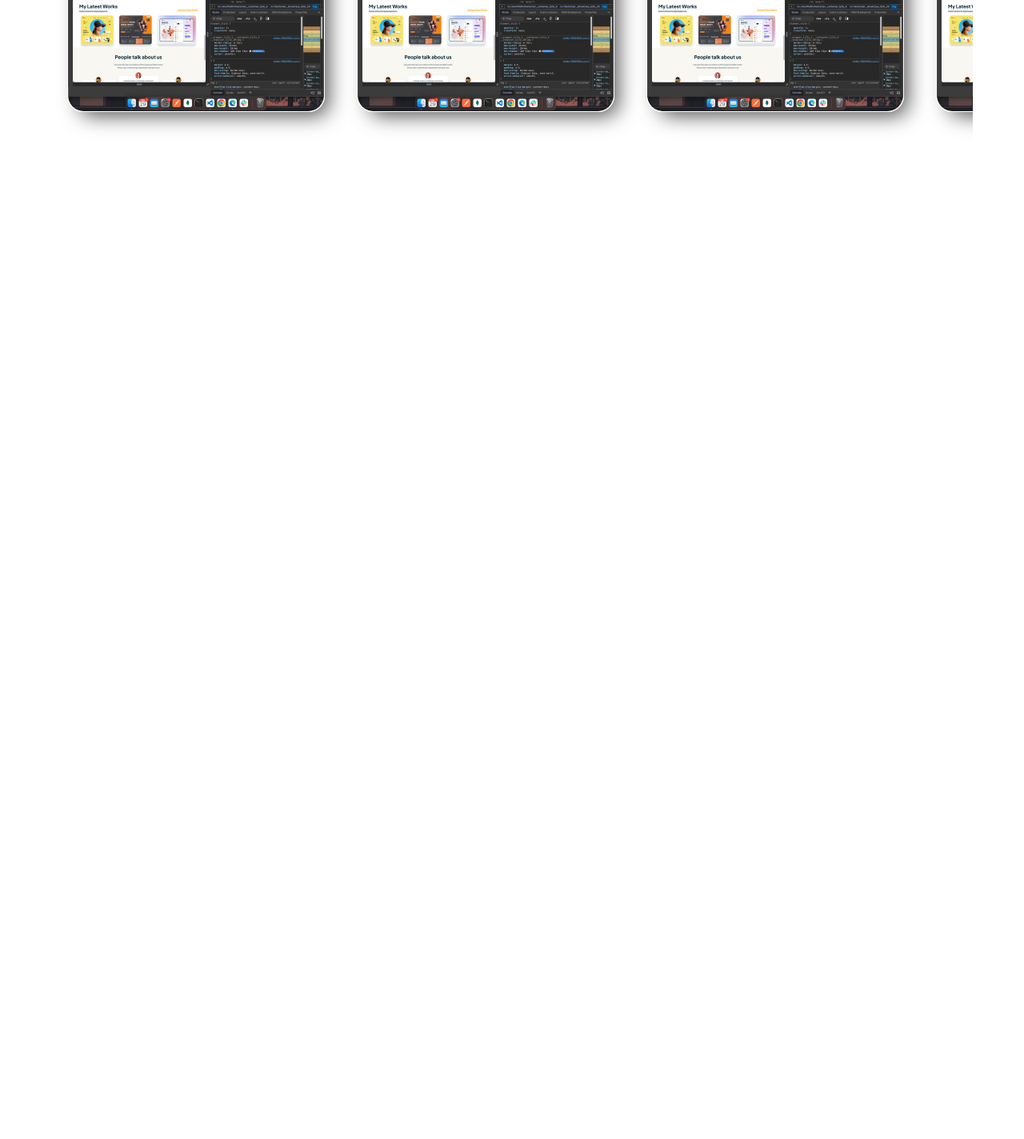
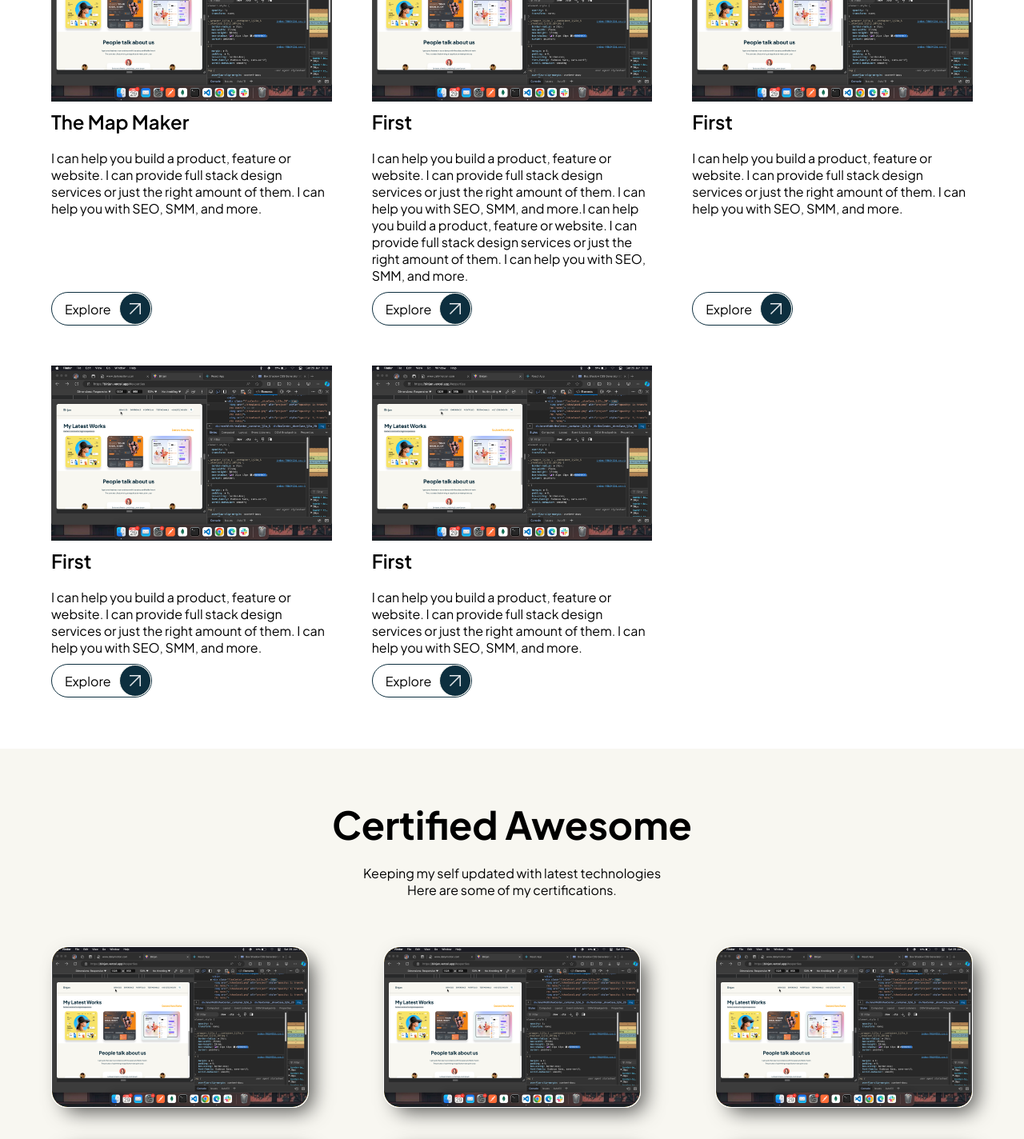
Before and after one commit to vinayak0505/website, a React (Create React App) app: page / in a window 1280 px wide. Shown: the part 2680-4104 px from the top of the page at 80% size. Before the commit the page ends 2924 px from the top, so only its background shows below. Built offline with nearby package versions, Linux system fonts and the light colour scheme.

Commit message:
completed certificate

```diff
--- a/src/App.tsx
+++ b/src/App.tsx
@@ -1,5 +1,6 @@
 
 import './App.css';
+import Certificates from './Certificates/Certificates';
 import Experience from './Experience/Experience';
 import Experties from './Experties/Experties';
 import Header from './Header/Header';
@@ -13,7 +14,8 @@ function App() {
       <Home />
       <Experties />
       <Experience />
-      <Projects/>
+      <Projects />
+      <Certificates />
     </div>
   );
 }
--- /dev/null
+++ b/src/Certificates/Certificates.module.scss
@@ -0,0 +1,63 @@
+.certificates {
+    padding: 64px;
+    display: flex;
+    flex-direction: column;
+    align-items: center;
+    gap: 20px;
+    text-align: center;
+
+    .title {
+        font-size: 3rem;
+        font-weight: 700;
+    }
+}
+
+.items {
+    margin-top: 40px;
+    display: flex;
+    gap: 40px;
+    overflow: visible;
+    flex-wrap: wrap;
+    justify-content: space-between;
+
+    .item {
+        --shadow-color: rgba(0, 0, 0, 0.7);
+        --radius: 20px;
+        height: 200px;
+        position: relative;
+        border: 1px solid white;
+        -webkit-box-shadow: 10px 10px 26px -6px var(--shadow-color);
+        -moz-box-shadow: 10px 10px 26px -6px var(--shadow-color);
+        box-shadow: 10px 10px 26px -6px var(--shadow-color);
+        border-radius: var(--radius);
+        overflow: clip;
+
+        .image {
+            background-color: var(--secondary-color-3);
+            height: 200px;
+            min-width: 200px;
+            border-radius: var(--radius);
+        }
+
+        .title {
+            border-top: 1px solid white;
+            border-right: 1px solid white;
+            padding: 4px 12px;
+            font-size: 1.5rem;
+            font-weight: 500;
+            border-radius: 0px var(--radius) 0px var(--radius);
+            position: absolute;
+            bottom: 0;
+            background-color: var(--primary-color);
+            translate: -100%;
+            color: white;
+            transition: translate 0.2s;
+        }
+
+        &:hover {
+            .title {
+                translate: 0px;
+            }
+        }
+    }
+}
--- /dev/null
+++ b/src/Certificates/Certificates.tsx
@@ -0,0 +1,29 @@
+import { Certificate, certificates } from "../constans";
+import Styles from "./Certificates.module.scss";
+
+
+const Item = ({ item }: { item: Certificate }) => {
+    return <a className={Styles.item} href={item.link}>
+        <img className={Styles.image} src={item.image} alt={item.title} />
+        <div className={Styles.title}>{item.title}</div>
+    </a>
+}
+
+const Certificates = () => {
+    return (
+        <div id="certificates" className={Styles.certificates}>
+            <div className={Styles.title}>Certified Awesome</div>
+            <div className={Styles.subtitle}>
+                Keeping my self updated with latest technologies<br />
+                Here are some of my certifications.
+            </div>
+            <div className={Styles.items}>
+                {
+                    certificates.map(item => <Item item={item} />)
+                }
+            </div>
+        </div>
+    )
+}
+
+export default Certificates;
--- a/src/Home/Home.module.scss
+++ b/src/Home/Home.module.scss
@@ -41,11 +41,6 @@
             background-color: var(--primary-color);
             content: url('../assets/download_icon.svg');
         }
-
-        &:hover {
-            background-color: var(--background-color);
-            color: var(--primary-color);
-        }
     }
 
     .bottom {
--- a/src/Projects/Projects.module.scss
+++ b/src/Projects/Projects.module.scss
@@ -20,51 +20,55 @@
             font-weight: 500;
         }
     }
+}
 
-    .items {
-        margin-top: 40px;
-        display: flex;
-        gap: 40px;
-        overflow-x: auto;
-        overflow-y: visible;
-        padding: 20px 20px 40px;
-        scrollbar-width: none;
+.items {
+    display: grid;
+    gap: 50px;
+    margin-top: 30px;
+    grid-template-columns: repeat(auto-fit, minmax(300px, 1fr));
 
-        .item {
-            --shadow-color: rgba(0, 0, 0, 0.7);
-            --radius: 20px;
-            height: 200px;
-            position: relative;
-            border: 1px solid white;
-            -webkit-box-shadow: 10px 10px 26px -6px var(--shadow-color);
-            -moz-box-shadow: 10px 10px 26px -6px var(--shadow-color);
-            box-shadow: 10px 10px 26px -6px var(--shadow-color);
-            border-radius: var(--radius);
-            overflow: clip;
+    .item {
+        display: grid;
+        grid-template-rows: subgrid;
+        grid-row: span 4;
+        row-gap: 10px;
 
-            .image {
-                background-color: var(--secondary-color-3);
-                height: 200px;
-                min-width: 200px;
-                border-radius: var(--radius);
-            }
+        .image {
+            width: 100%;
+            overflow: hidden;
+            height: auto;
+        }
 
-            .title {
-                padding: 4px 8px;
-                font-size: 2rem;
-                border-radius: 0px var(--radius) 0px var(--radius);
-                position: absolute;
-                bottom: 0;
-                background-color: rgba(240, 248, 255, 0.8);
-                translate: -100%;
-                transition: translate 0.2s;
-            }
+        .heading {
+            font-size: 1.5rem;
+            font-weight: 600;
+        }
 
-            &:hover {
-                .title {
-                    translate: 0px;
-                }
+        .button {
+            width: fit-content;
+            border: 1px solid var(--primary-color);
+            padding-left: 16px;
+            border-radius: 50px;
+            font-size: 1rem;
+            gap: 10px;
+            text-align: center;
+            display: flex;
+            align-items: center;
+
+            &::after {
+                border: 1px solid var(--background-color);
+                padding: 12px;
+                width: 14px;
+                height: 14px;
+                display: flex;
+                align-items: center;
+                justify-content: center;
+                border-radius: 50px;
+                background-color: var(--primary-color);
+                content: url('../assets/explore.svg');
             }
         }
     }
+
 }
--- a/src/Projects/Projects.tsx
+++ b/src/Projects/Projects.tsx
@@ -1,12 +1,15 @@
 import { Project, projects } from "../constans";
 import Styles from "./Projects.module.scss";
 
-
 const Item = ({ item }: { item: Project }) => {
-    return <a className={Styles.item} href={item.link}>
-        <img className={Styles.image} src={item.image} alt={item.title} />
-        <div className={Styles.title}>{item.title}</div>
-    </a>
+    return (
+        <div className={Styles.item}>
+            <img className={Styles.image} src={item.image} alt={item.title} />
+            <div className={Styles.heading}>{item.title}</div>
+            <div >{item.about}</div>
+            <a className={Styles.button} href={item.link} >Explore</a>
+        </div>
+    )
 }
 const Projects = () => {
     return (
@@ -14,11 +17,11 @@ const Projects = () => {
             <div className={Styles.title}>My Latest Work</div>
             <div className={Styles.sub}>
                 <div>Perfect solution for digital experience</div>
-                <a href="https://github.com/vinayak0505" className={Styles.right}>Check Out All Projects on GitHub</a>
+                <a href="https://github.com/vinayak0505" className={Styles.right}>Explore More on GitHub</a>
             </div>
             <div className={Styles.items}>
                 {
-                    projects.map(item => <Item item={item} />)
+                    projects.map((item,index) =>  <Item key={index} item={item} />)
                 }
             </div>
         </div>
--- a/src/constans.ts
+++ b/src/constans.ts
@@ -30,9 +30,49 @@ export interface Project {
     title: string
     image: string
     link: string
+    about: string
 }
 
-export const projects:Project[] = [
+export const projects: Project[] = [
+    {
+        title: "The Map Maker",
+        image: "./images/1.png",
+        link: "testing",
+        about: about2
+    },
+    {
+        title: "First",
+        image: "./images/1.png",
+        link: "testing",
+        about: about2 + about2
+    },
+    {
+        title: "First",
+        image: "./images/1.png",
+        link: "testing",
+        about: about2
+    },
+    {
+        title: "First",
+        image: "./images/1.png",
+        link: "testing",
+        about: about2
+    },
+    {
+        title: "First",
+        image: "./images/1.png",
+        link: "testing",
+        about: about2
+    },
+]
+
+export interface Certificate {
+    title: string
+    image: string
+    link: string
+}
+
+export const certificates: Certificate[] = [
     {
         title: "The Map Maker",
         image: "./images/1.png",
```
Also changed, not shown: src/assets/explore.svg (added).
